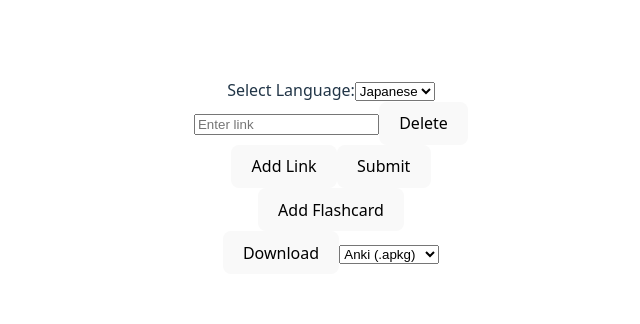
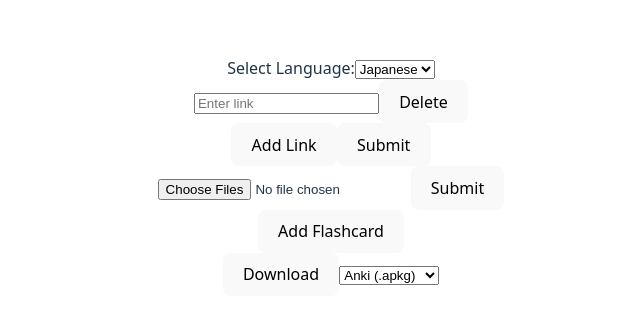
Before and after one commit to AlanChen115/FlashFlashcards, a React app in the folder frontend/: page / in a window 1280 px wide. Shown: the part 224-548 px from the top of the page, without its empty margins (309-949 px from the left). Built offline with nearby package versions, Linux system fonts and the light colour scheme; the HTML template or start-up script is replaced by a standard one.

Commit message:
added simple image upload

```diff
--- a/frontend/src/App.jsx
+++ b/frontend/src/App.jsx
@@ -19,12 +19,11 @@ async function postJSON(url, body) {
     throw err;
   }
 }
-
 function LinkField( {onGenerate} ) {
   const [links, setLinks] = useState([''])
   const [language, setLanguage] = useState('Japanese');
 
-  const languageOptions = [{value :'Japanese', label: 'Japanese'}];
+  const languageOptions = [{value :'Japanese', label: 'Japanese'}, {value :'Chinese', label: 'Chinese'}];
 
   function handleChange(event, index) {
     const updatedLinks = [...links];
@@ -84,6 +83,38 @@ function LinkField( {onGenerate} ) {
     </form>
   );
 }
+
+function FileUpload( {onGenerate} ) {
+  const [file, setFile] = useState(null);
+  const HandleFileChange = (e) => setFile(e.target.files[0]);
+  const handleSubmit = async () => {
+    if (!file) return alert("Please select a file first!");
+    const formData = new FormData();
+    formData.append("file", file);
+    formData.append("language", "Japanese"); // Hardcoded for now, can add dropdown later
+
+    try {
+      const response = await fetch("/api/ai_generator/parse_image/", {
+        method: "POST",
+        body: formData,
+      });
+      if (!response.ok) throw new Error(`Request failed: ${response.status}`);
+      const data = await response.json();
+      console.log("Generated flashcards:", data);
+      onGenerate(data.output.flashcards);
+    } catch (err) {
+      alert("File upload failed. Check console for details.");
+    }
+    setFile(null);
+  }
+  return(
+    <div>
+      <input type="file" multiple onChange={HandleFileChange} />
+      <button onClick={handleSubmit}>Submit</button>
+    </div>
+  )
+}
+
 
 function Flashcards({flashcards, setFlashcards}) {
   const handleChange = (index, field, value) => {
@@ -158,6 +189,7 @@ const handleDownload = async () => {
   return (
     <div>
       <LinkField onGenerate={handleGenerate} />
+      <FileUpload onGenerate={handleGenerate} />
       {Flashcards({flashcards, setFlashcards})}
       <button onClick={handleDownload}>Download</button>
       <select value={exportFormat} onChange={(e) => setExportFormat(e.target.value)}>
```
Also changed, not shown: 1 other file (tests, documents, lock files or other folders).
